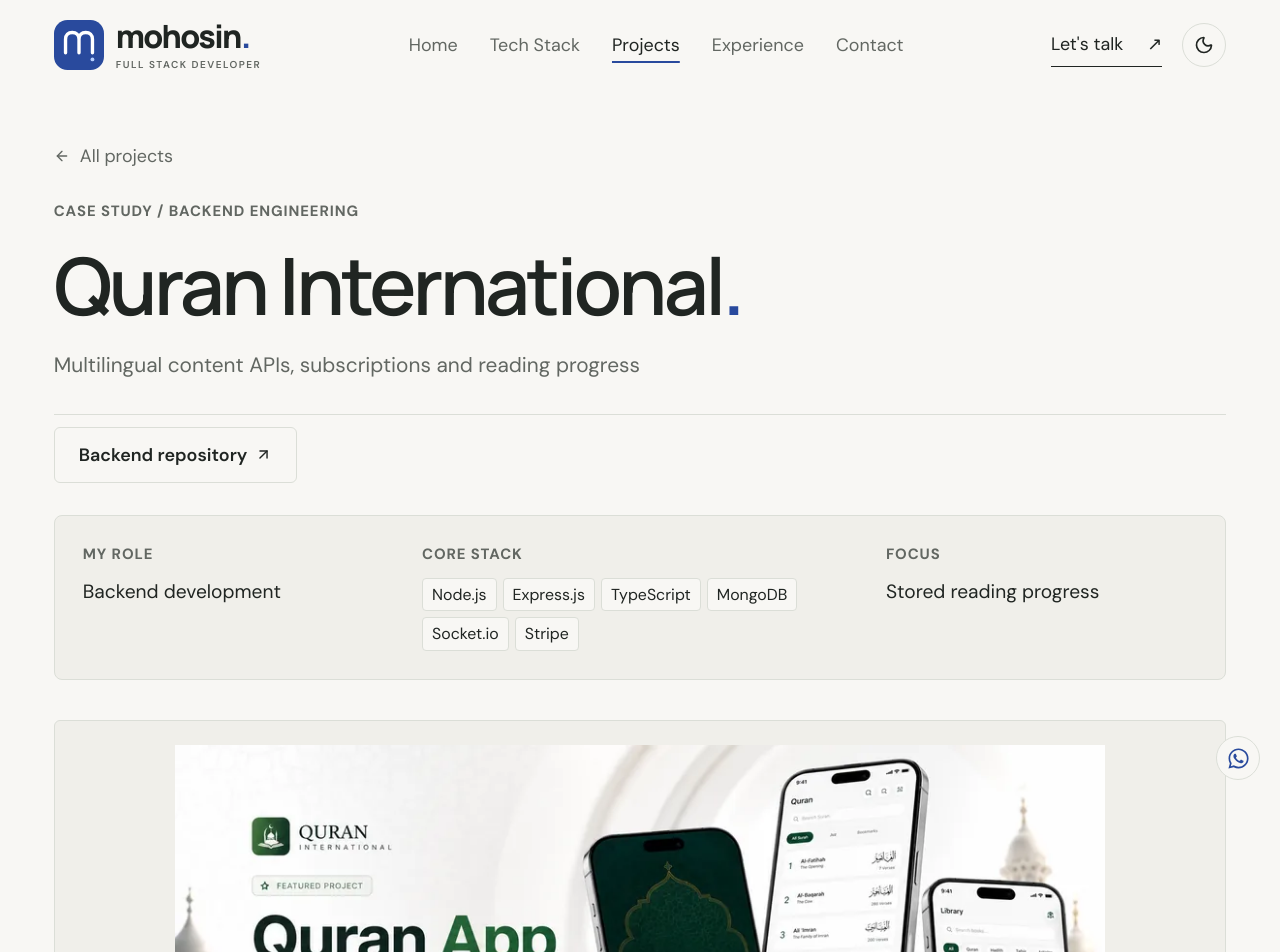
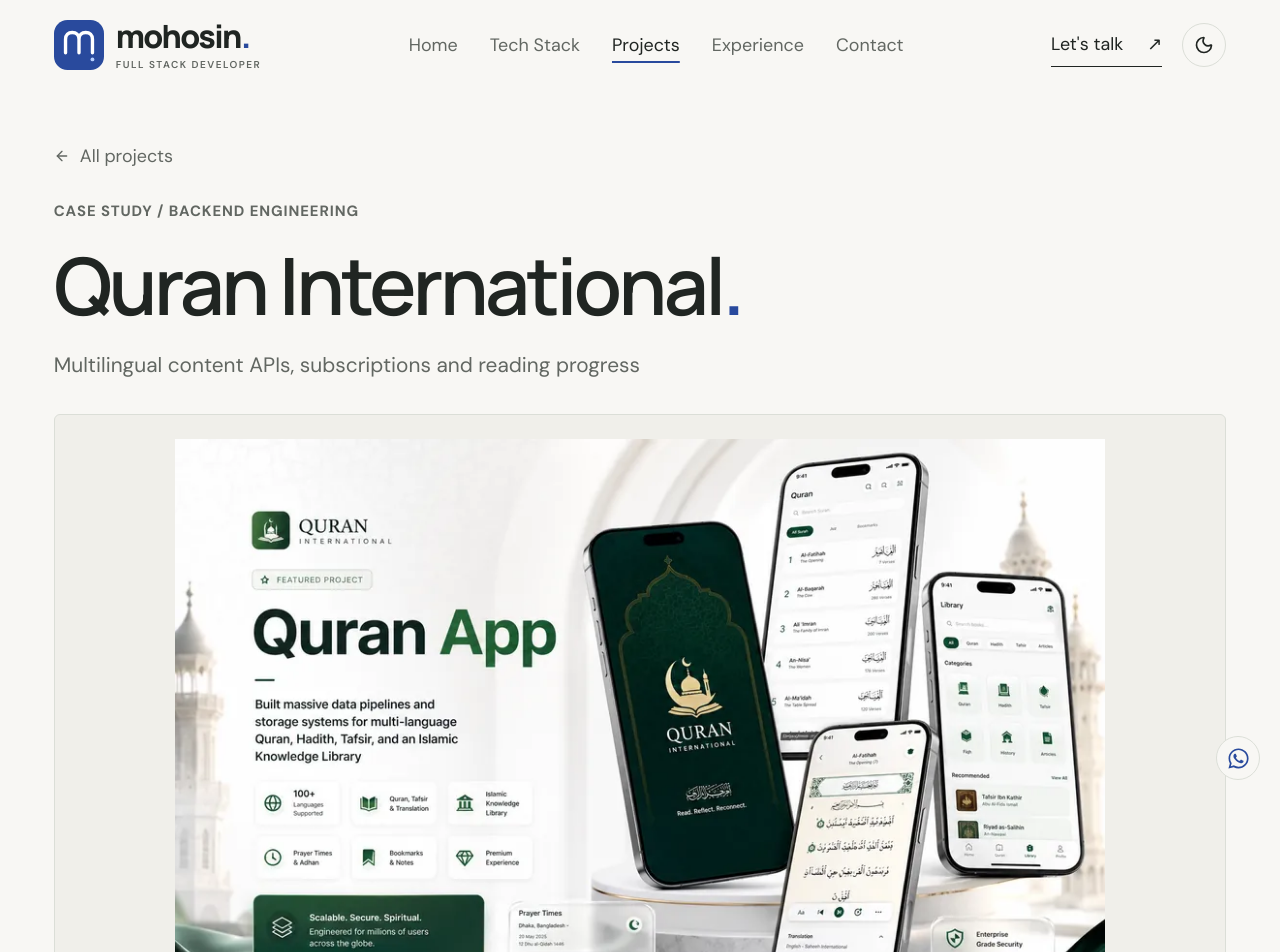
Before and after one commit to Mohosin075/mohosin-portfolio, a React (Vite) app: page /projects/10 in a window 1280 px wide. Shown: the top 952 px of the page. Built offline with nearby package versions, Linux system fonts and the light colour scheme.

Commit message:
feat: add ProjectDetails component and styles for case studies

```diff
--- a/src/components/projects/ProjectDetails.jsx
+++ b/src/components/projects/ProjectDetails.jsx
@@ -36,6 +36,7 @@ export default function ProjectDetails() {
         <h1>{projectName(project.title)}<span className="heading-period">.</span></h1>
         <p>{project.subtitle}</p>
       </header>
+      <ProjectImage key={project.id} src={project.image} title={projectName(project.title)} />
       <div className="case-quick-links" aria-label="Project resources">
         {project.demo && <a href={project.demo} target="_blank" rel="noopener noreferrer" className="btn-v">Live website <ArrowUpRight size={17} /></a>}
         {project.githubServer && <a href={project.githubServer} target="_blank" rel="noopener noreferrer" className="btn-ghost">Backend repository <ArrowUpRight size={17} /></a>}
@@ -47,7 +48,6 @@ export default function ProjectDetails() {
         <div><span className="eyebrow">Core stack</span><ul className="case-core-stack">{project.primaryStack.map(tech => <li key={tech}>{tech}</li>)}</ul></div>
         <div><span className="eyebrow">Focus</span><p>{project.decisions?.[0]?.choice || project.subtitle}</p></div>
       </div>
-      <ProjectImage key={project.id} src={project.image} title={projectName(project.title)} />
       <nav className="case-study-navigation" aria-label="Case study sections"><a href="#case-context">01 Overview</a>{project.focus?.length > 0 && <a href="#case-features">02 Features</a>}<a href="#case-decisions">03 Engineering</a><a href="#case-results">04 Results</a><a href="#case-stack">05 Stack & links</a></nav>
       <section className="case-section" id="case-context">
         <SectionHeading className="case-section-label" label="01 / The brief" title="Problem &" accent="contribution." description="The product context and my role in the work." />
--- a/src/polish.css
+++ b/src/polish.css
@@ -1,5 +1,7 @@
 /* Shared type, surfaces and spacing for every route. */
-.case-quick-links { display:flex; flex-wrap:wrap; gap:12px; margin:-20px 0 32px; }
+.case-quick-links { display:flex; flex-wrap:wrap; gap:12px; margin:0 0 32px; }
+.editorial-theme .case-study-page .case-heading { margin-bottom:0 !important; padding-bottom:0 !important; border-bottom:0; }
+.case-study-page .project-gallery { margin-block:32px; }
 .case-study-page .case-facts { grid-template-columns:1fr 1.4fr 1fr; gap:28px; padding:28px; border:1px solid var(--border); border-radius:8px; background:var(--surface); }
 .case-core-stack { display:flex; flex-wrap:wrap; gap:6px; list-style:none; margin-top:12px; }
 .case-core-stack li { padding:4px 9px; background:var(--paper); border:1px solid var(--border); border-radius:4px; font-size:12px; }
@@ -26,7 +28,6 @@
  .case-feature-card { padding:22px 20px 22px 60px; }
  .case-feature-number { left:20px; top:22px; }
  .case-study-page .decision-card,.case-deliverables { padding:20px; }
- .case-quick-links { margin-top:-16px; }
  .case-quick-links > a,.case-quick-links > button { flex:1 1 210px; justify-content:center; }
 }
 .editorial-theme { --muted:#535b55; --radius:6px; --section-space:80px; }
```
